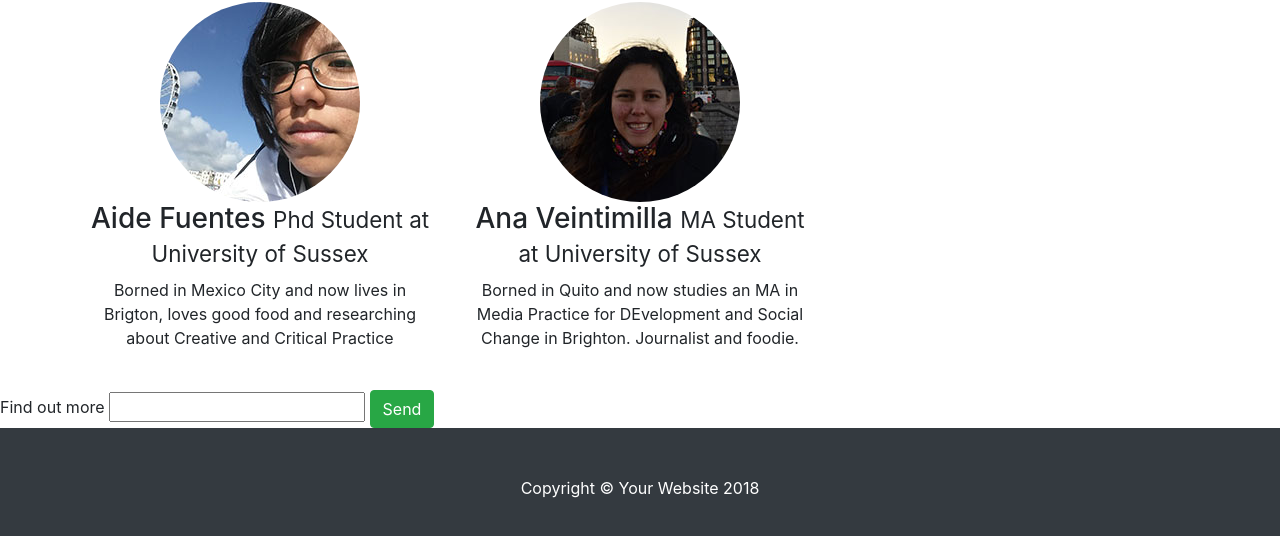
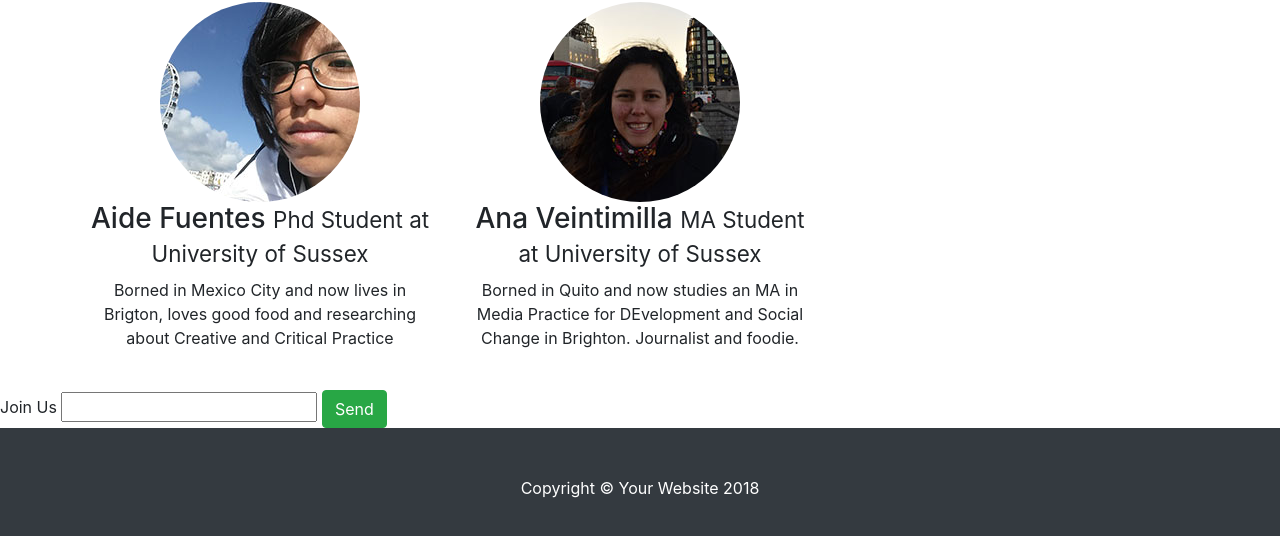
Before and after one commit to Anivinti/Recetas-Ecuador-Mexico, a website: page about.html in a window 1280 px wide. Shown: the part 324-860 px from the top of the page. Drawn offline with Linux system fonts and the light colour scheme.

Commit message:
form name

```diff
--- a/about.html
+++ b/about.html
@@ -108,7 +108,7 @@
 
     </div>
     <form role='form'>
-    <label for="email">Find out more</label>
+    <label for="email">Join Us</label>
     <input type="text" name="email" >
     <button class="btn btn-success" type="submit">Send</button>
     </form>
```
